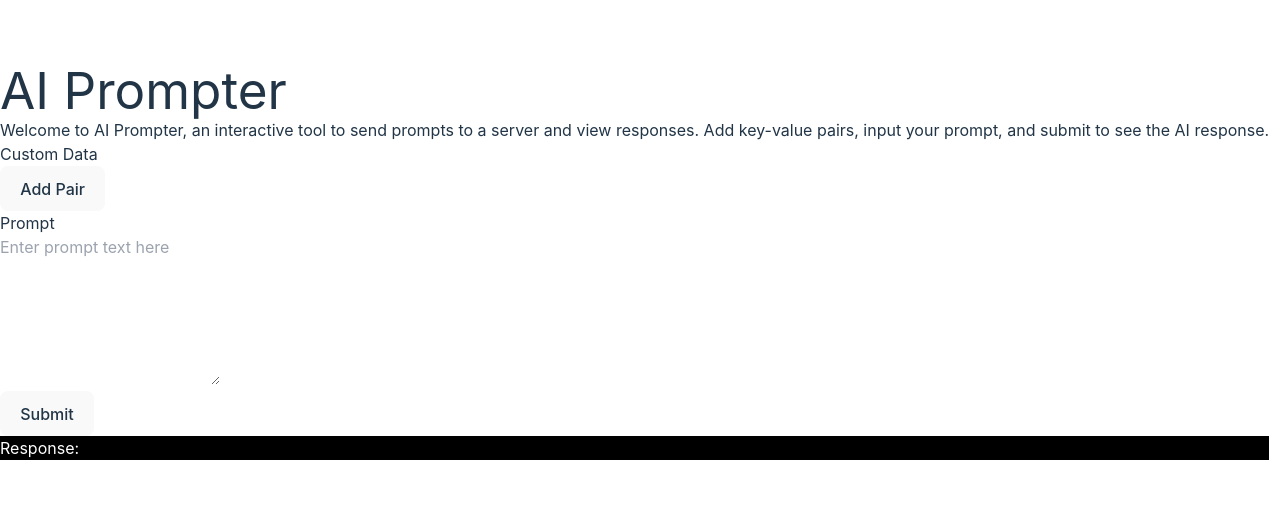
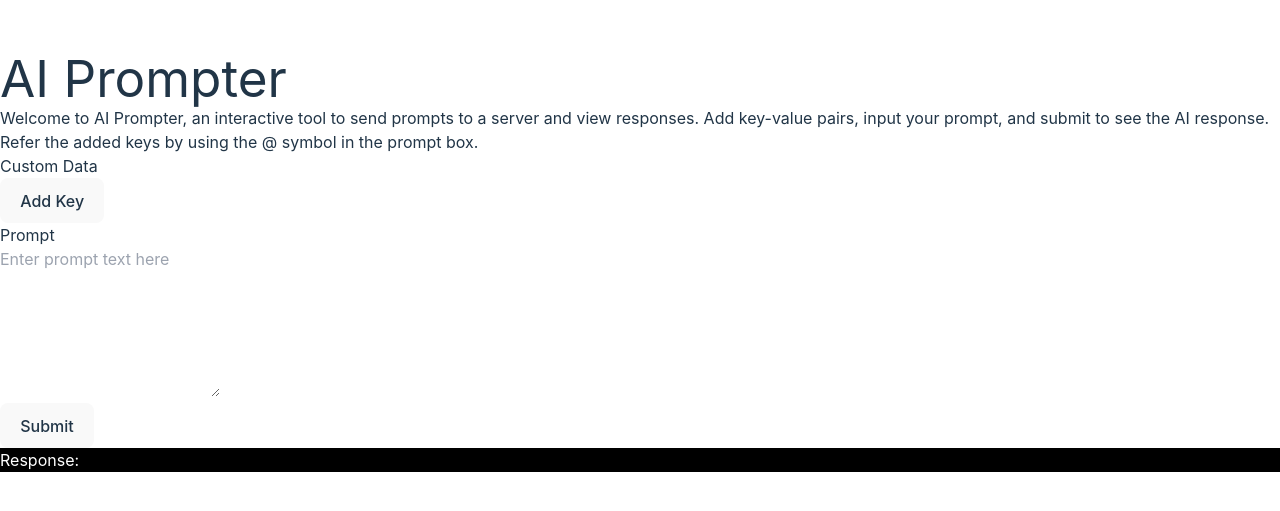
Before and after one commit to vgvishesh/AI_Prompter, a React (Vite) app: page / in a window 1280 px wide. Shown: the part 139-650 px from the top of the page. Built offline with nearby package versions, Linux system fonts and the light colour scheme.

Commit message:
updating description and button value

```diff
--- a/src/App.tsx
+++ b/src/App.tsx
@@ -80,6 +80,7 @@ const App: React.FC = () => {
         <p className="text-md mt-2">
           Welcome to AI Prompter, an interactive tool to send prompts to a server and view responses.
           Add key-value pairs, input your prompt, and submit to see the AI response.
+          Refer the added keys by using the @ symbol in the prompt box.
         </p>
       </div>
       <div className="flex flex-col lg:flex-row justify-center items-start lg:space-x-8 space-y-8 lg:space-y-0">
--- a/src/KeyValueForm.tsx
+++ b/src/KeyValueForm.tsx
@@ -56,7 +56,7 @@ const KeyValueForm: React.FC<KeyValueFormProps> = ({ keyValuePairs, onChange })
         </div>
       ))}
       <button onClick={handleAddPair} className="p-2 bg-gray-800 text-white rounded w-full">
-        Add Pair
+        Add Key
       </button>
     </div>
   );
```
